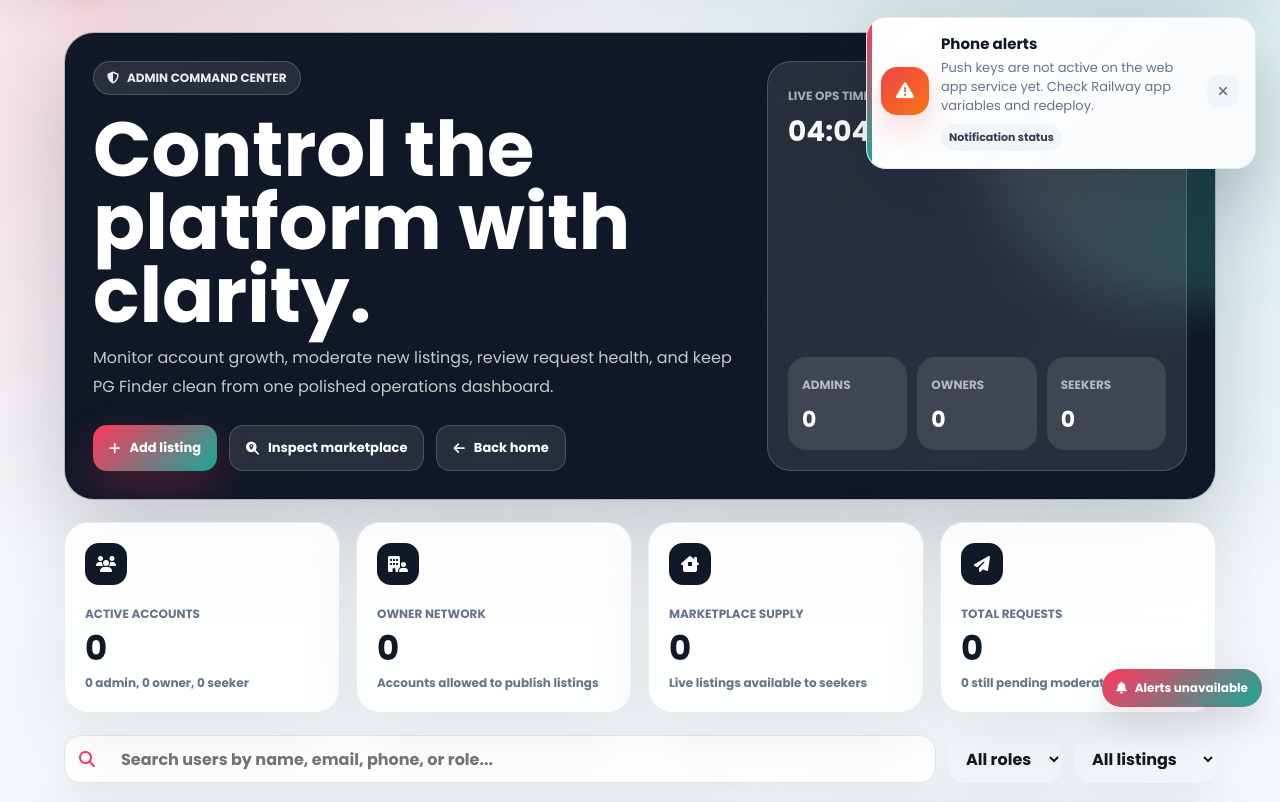
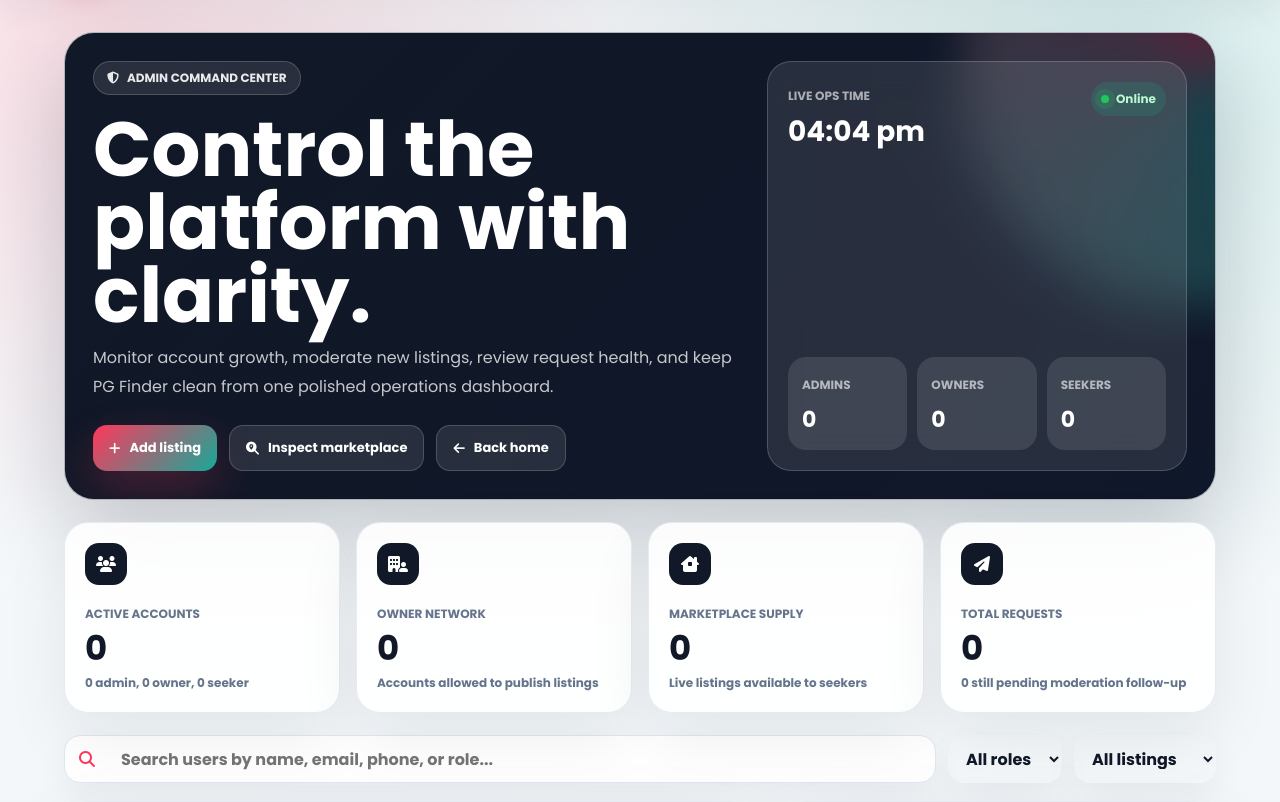
Before and after one commit to tawheed7mir-ai/pgfinder_app, a Flask app: page /admin in a window 1280 px wide. Shown: the part 75-877 px from the top of the page. Run offline with Flask 3, Linux system fonts and the light colour scheme; the visitor is signed in with stand-in values (Sample User, id 1); data that the repository does not hold is empty; some libraries are stand-ins or nearby versions.

Commit message:
Hide unavailable push notifications

```diff
--- a/templates/base.html
+++ b/templates/base.html
@@ -956,18 +956,17 @@ document.addEventListener("DOMContentLoaded", () => {
     }
 
     async function setupPushNotifications() {
-        const unavailablePush = async (message) => {
-            showPushEnableChip(async () => showPushStatus(message), "Alerts unavailable");
-            showPushStatus(message);
+        const unavailablePush = async () => {
+            document.getElementById("push-alert-control")?.remove();
         };
 
         if (!("serviceWorker" in navigator) || !("PushManager" in window) || !("Notification" in window)) {
-            await unavailablePush("This browser does not support website push notifications. On iPhone, add the site to Home Screen and open it from there.");
+            await unavailablePush();
             return;
         }
 
         if (window.location.protocol !== "https:" && window.location.hostname !== "localhost") {
-            await unavailablePush("Phone alerts need HTTPS. Open the Railway https link.");
+            await unavailablePush();
             return;
         }
 
@@ -979,7 +978,7 @@ document.addEventListener("DOMContentLoaded", () => {
 
         const keyData = await keyRes.json();
         if (!keyData.enabled || !keyData.publicKey) {
-            await unavailablePush("Push keys are not active on the web app service yet. Check Railway app variables and redeploy.");
+            await unavailablePush();
             return;
         }
 
@@ -1062,7 +1061,6 @@ document.addEventListener("DOMContentLoaded", () => {
             setTimeout(() => showPushPrompt(enablePush), 1400);
         } else {
             showPushEnableChip(enablePush, "Alerts blocked");
-            showPushStatus("Notifications are blocked for this site. Change the site permission to Allow, then refresh.");
         }
     }
 
```
